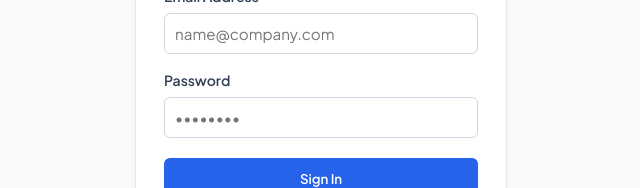
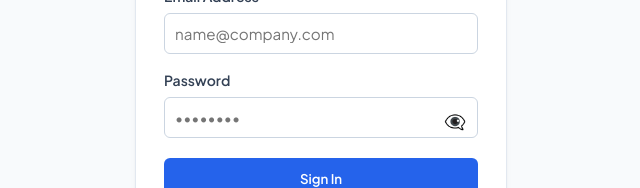
Before and after one commit to akshithared/b2b-rfq-marketplace, a React app in the folder frontend/: page /login in a window 1280 px wide. Shown: the part 210-398 px from the top of the page, without its empty margins (319-959 px from the left). Built offline with nearby package versions, Linux system fonts and the light colour scheme; no server answers; the HTML template or start-up script is replaced by a standard one.

Commit message:
Fix Problem 3 & Problem 4 in Dashboard component (LocalStorage sync & Buyer RFQ edit/bids view)

```diff
--- a/frontend/src/pages/Login.jsx
+++ b/frontend/src/pages/Login.jsx
@@ -6,6 +6,7 @@ import API from "../api/axios";
 export default function Login() {
   const [email, setEmail] = useState("");
   const [password, setPassword] = useState("");
+  const [showPassword, setShowPassword] = useState(false); // <--- Password toggle state
   const [error, setError] = useState("");
   const [loading, setLoading] = useState(false);
   const { login } = useAuth();
@@ -14,17 +15,21 @@ export default function Login() {
   const handleSubmit = async (e) => {
     e.preventDefault();
     setError("");
+
+    // Email format validation check
+    const emailRegex = /^[^\s@]+@[^\s@]+\.[^\s@]+$/;
+    if (!emailRegex.test(email)) {
+      setError("Please enter a valid email address.");
+      return;
+    }
+
     setLoading(true);
 
     try {
-      // Make API call to your backend login endpoint
       const res = await API.post("/auth/login", { email, password });
-
       const { user, token } = res.data;
 
-      // Pass user and token to AuthContext so it saves to localStorage & updates state
       login(user, token);
-
       navigate("/dashboard");
     } catch (err) {
       const apiMessage = err.response?.data?.message || err.message;
@@ -55,10 +60,8 @@ export default function Login() {
             </label>
             <input
               id="login-email"
-      name="login_email_field"
               type="email"
               required
-      autoComplete="off"
               value={email}
               onChange={(e) => setEmail(e.target.value)}
               placeholder="name@company.com"
@@ -66,21 +69,35 @@ export default function Login() {
             />
           </div>
 
-  <div className="form-group" style={{ marginBottom: "20px" }}>
+          {/* Password field with Eye Toggle */}
+          <div className="form-group" style={{ marginBottom: "20px", position: "relative" }}>
             <label htmlFor="login-password" style={{ display: "block", fontWeight: "600", marginBottom: "6px" }}>
               Password
             </label>
             <input
               id="login-password"
-      name="login_password_field"
-      type="password"
+              type={showPassword ? "text" : "password"}
               required
-      autoComplete="new-password"
               value={password}
               onChange={(e) => setPassword(e.target.value)}
               placeholder="••••••••"
-      style={{ width: "100%", padding: "10px", borderRadius: "6px", border: "1px solid #cbd5e1" }}
+              style={{ width: "100%", padding: "10px 40px 10px 10px", borderRadius: "6px", border: "1px solid #cbd5e1" }}
             />
+            <span
+              onClick={() => setShowPassword(!showPassword)}
+              style={{
+                position: "absolute",
+                right: "12px",
+                top: "38px",
+                cursor: "pointer",
+                fontSize: "1.1rem",
+                color: "#64748b",
+                userSelect: "none"
+              }}
+              title={showPassword ? "Hide password" : "Show password"}
+            >
+              {showPassword ? "👁️" : "👁️‍🗨️"}
+            </span>
           </div>
 
           <button
--- a/frontend/src/pages/Register.jsx
+++ b/frontend/src/pages/Register.jsx
@@ -7,7 +7,8 @@ export default function Register() {
   const [name, setName] = useState("");
   const [email, setEmail] = useState("");
   const [password, setPassword] = useState("");
-  const [role, setRole] = useState("BUYER"); // Updated to uppercase to match backend requirement
+  const [showPassword, setShowPassword] = useState(false); // <--- Password toggle state
+  const [role, setRole] = useState("BUYER");
   const [error, setError] = useState("");
   const [loading, setLoading] = useState(false);
   const { login } = useAuth();
@@ -16,6 +17,14 @@ export default function Register() {
   const handleSubmit = async (e) => {
     e.preventDefault();
     setError("");
+
+    // Email format validation check to prevent dummy/invalid emails
+    const emailRegex = /^[^\s@]+@[^\s@]+\.[^\s@]+$/;
+    if (!emailRegex.test(email)) {
+      setError("Please enter a valid email address.");
+      return;
+    }
+
     setLoading(true);
 
     try {
@@ -71,16 +80,32 @@ export default function Register() {
             />
           </div>
 
-          <div className="form-group" style={{ marginBottom: "16px" }}>
+          {/* Password field with Eye Toggle */}
+          <div className="form-group" style={{ marginBottom: "16px", position: "relative" }}>
             <label style={{ display: "block", fontWeight: "600", marginBottom: "6px" }}>Password</label>
             <input
-              type="password"
+              type={showPassword ? "text" : "password"}
               required
               value={password}
               onChange={(e) => setPassword(e.target.value)}
               placeholder="••••••••"
-              style={{ width: "100%", padding: "10px", borderRadius: "6px", border: "1px solid #cbd5e1" }}
+              style={{ width: "100%", padding: "10px 40px 10px 10px", borderRadius: "6px", border: "1px solid #cbd5e1" }}
             />
+            <span
+              onClick={() => setShowPassword(!showPassword)}
+              style={{
+                position: "absolute",
+                right: "12px",
+                top: "38px",
+                cursor: "pointer",
+                fontSize: "1.1rem",
+                color: "#64748b",
+                userSelect: "none"
+              }}
+              title={showPassword ? "Hide password" : "Show password"}
+            >
+              {showPassword ? "👁️" : "👁️‍🗨️"}
+            </span>
           </div>
 
           <div className="form-group" style={{ marginBottom: "20px" }}>
```
Also changed, not shown: frontend/src/pages/Dashboard.jsx (+45 -15 lines). Lines whose indentation alone changed are shown as unchanged.
